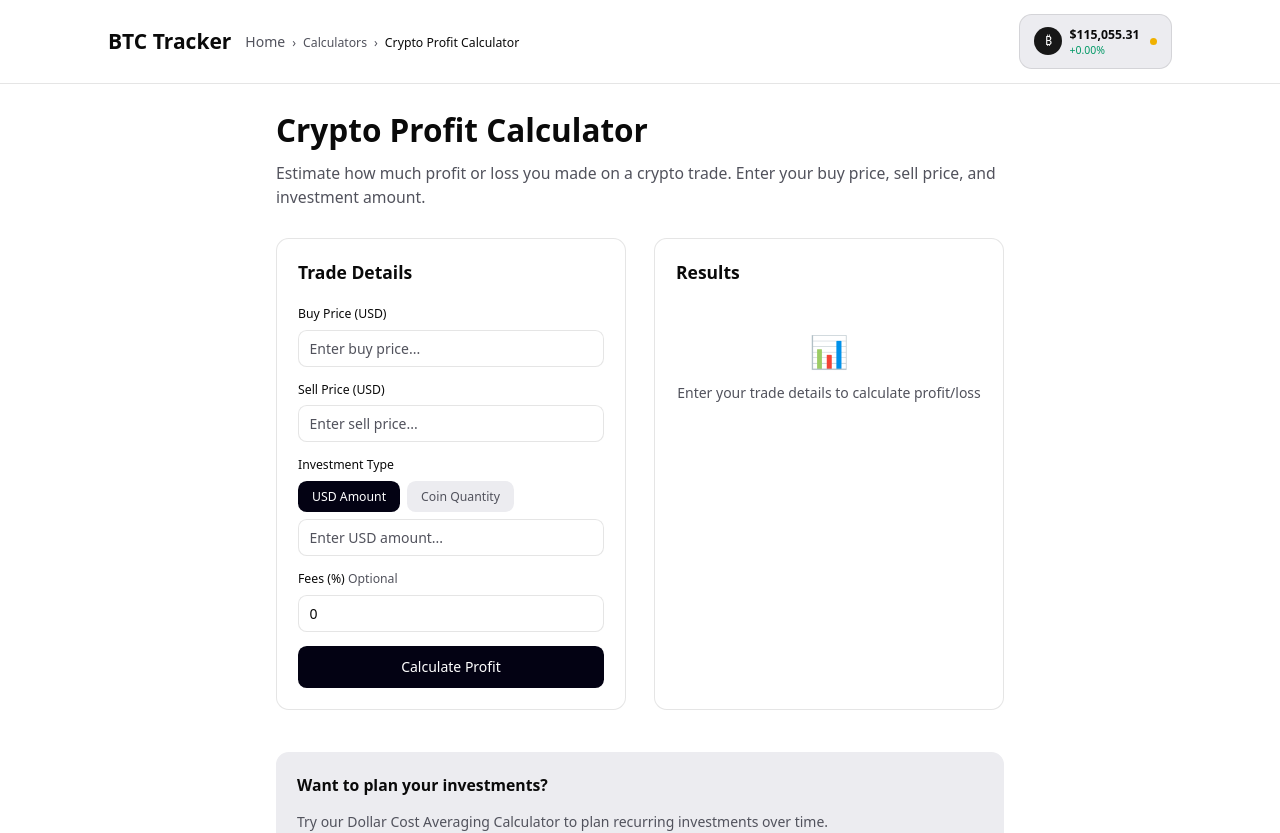
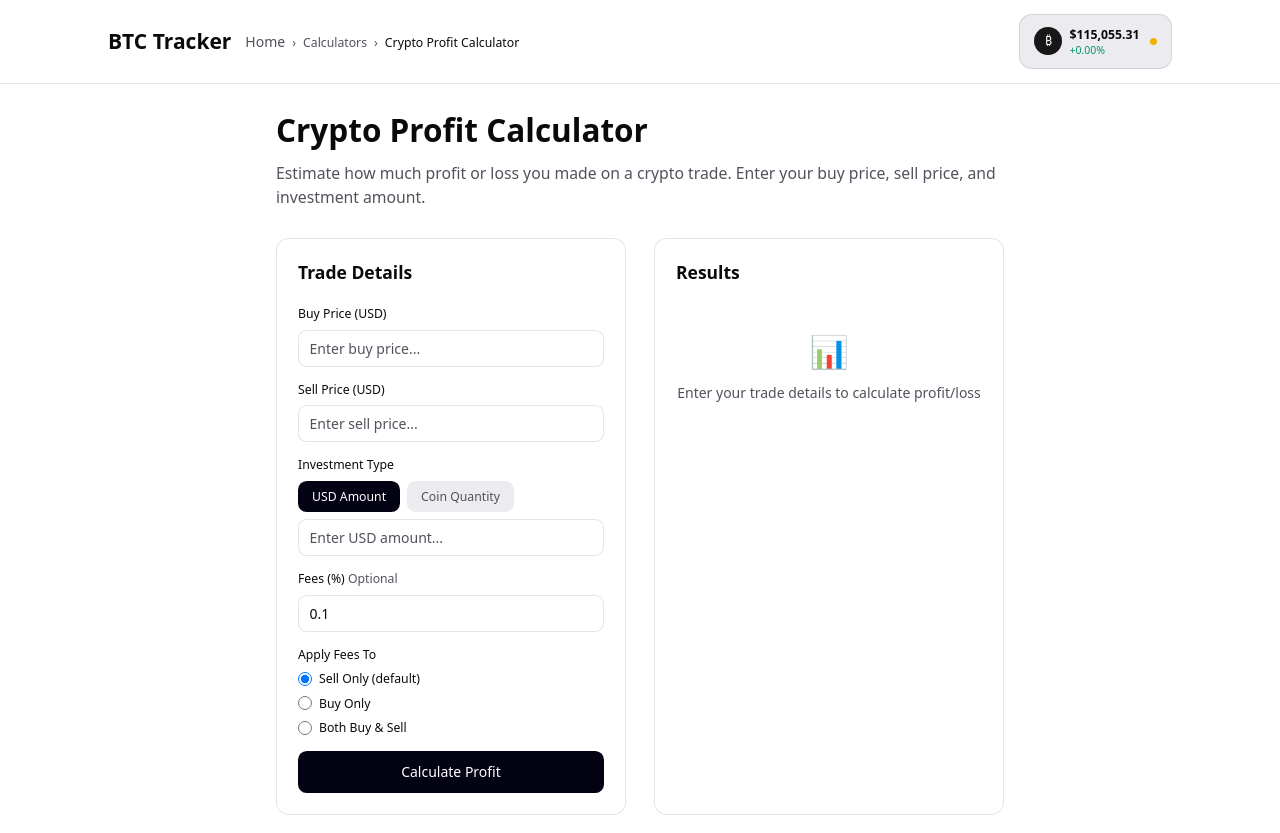
Before and after one commit to aakarshraaj/btcusdt, a React (Vite) app: page /calculators/profit in a window 1280 px wide. Shown: the top 833 px of the page. Built offline with nearby package versions, Linux system fonts and the light colour scheme; no server answers.

Commit message:
Phase 1 complete: Fix fee logic with mode selection and 0.1% default
Co-authored-by: aakarshraaj <55644628+aakarshraaj@users.noreply.github.com>

```diff
--- a/src/pages/ProfitCalculator.tsx
+++ b/src/pages/ProfitCalculator.tsx
@@ -20,14 +20,15 @@ export function ProfitCalculator({ onHomeClick, onCalculatorClick }: ProfitCalcu
   const [sellPrice, setSellPrice] = useState<string>('');
   const [investmentAmount, setInvestmentAmount] = useState<string>('');
   const [investmentType, setInvestmentType] = useState<'usd' | 'coins'>('usd');
-  const [fees, setFees] = useState<string>('0');
+  const [fees, setFees] = useState<string>('0.1');
+  const [feeMode, setFeeMode] = useState<'sell' | 'buy' | 'both'>('sell');
   const [results, setResults] = useState<Results | null>(null);
 
   const calculateProfit = () => {
     const buy = parseFloat(buyPrice);
     const sell = parseFloat(sellPrice);
     const amount = parseFloat(investmentAmount);
-    const feePercent = parseFloat(fees) / 100;
+    const feePercent = parseFloat(fees || '0') / 100;
 
     if (!buy || !sell || !amount || buy <= 0 || sell <= 0 || amount <= 0) {
       return;
@@ -49,8 +50,16 @@ export function ProfitCalculator({ onHomeClick, onCalculatorClick }: ProfitCalcu
       totalSell = coins * sell;
     }
 
-    // Calculate fees
-    const totalFees = (totalBuy + totalSell) * feePercent;
+    // Calculate fees based on selected mode
+    let totalFees = 0;
+    if (feeMode === 'sell') {
+      totalFees = totalSell * feePercent;
+    } else if (feeMode === 'buy') {
+      totalFees = totalBuy * feePercent;
+    } else if (feeMode === 'both') {
+      totalFees = (totalBuy + totalSell) * feePercent;
+    }
+
     const profitUSD = totalSell - totalBuy - totalFees;
     const profitPercentage = (profitUSD / totalBuy) * 100;
 
@@ -162,12 +171,62 @@ export function ProfitCalculator({ onHomeClick, onCalculatorClick }: ProfitCalcu
                 type="number"
                 value={fees}
                 onChange={(e) => setFees(e.target.value)}
-                placeholder="0"
+                placeholder="0.1"
                 min="0"
                 max="100"
                 step="0.1"
                 className="w-full px-3 py-2 border border-border rounded-lg bg-background text-foreground placeholder:text-muted-foreground focus:outline-none focus:ring-2 focus:ring-ring"
               />
+            </div>
+
+            <div>
+              <label className="block text-sm font-medium text-foreground mb-2">
+                Apply Fees To
+              </label>
+              <div className="space-y-2">
+                <div className="flex items-center">
+                  <input
+                    type="radio"
+                    id="fee-sell"
+                    name="feeMode"
+                    value="sell"
+                    checked={feeMode === 'sell'}
+                    onChange={(e) => setFeeMode(e.target.value as 'sell' | 'buy' | 'both')}
+                    className="w-4 h-4 text-primary bg-gray-100 border-gray-300 focus:ring-primary focus:ring-2"
+                  />
+                  <label htmlFor="fee-sell" className="ml-2 text-sm text-foreground">
+                    Sell Only (default)
+                  </label>
+                </div>
+                <div className="flex items-center">
+                  <input
+                    type="radio"
+                    id="fee-buy"
+                    name="feeMode"
+                    value="buy"
+                    checked={feeMode === 'buy'}
+                    onChange={(e) => setFeeMode(e.target.value as 'sell' | 'buy' | 'both')}
+                    className="w-4 h-4 text-primary bg-gray-100 border-gray-300 focus:ring-primary focus:ring-2"
+                  />
+                  <label htmlFor="fee-buy" className="ml-2 text-sm text-foreground">
+                    Buy Only
+                  </label>
+                </div>
+                <div className="flex items-center">
+                  <input
+                    type="radio"
+                    id="fee-both"
+                    name="feeMode"
+                    value="both"
+                    checked={feeMode === 'both'}
+                    onChange={(e) => setFeeMode(e.target.value as 'sell' | 'buy' | 'both')}
+                    className="w-4 h-4 text-primary bg-gray-100 border-gray-300 focus:ring-primary focus:ring-2"
+                  />
+                  <label htmlFor="fee-both" className="ml-2 text-sm text-foreground">
+                    Both Buy & Sell
+                  </label>
+                </div>
+              </div>
             </div>
 
             <motion.button
```
Also changed, not shown: 1 other file (tests, documents, lock files or other folders).
